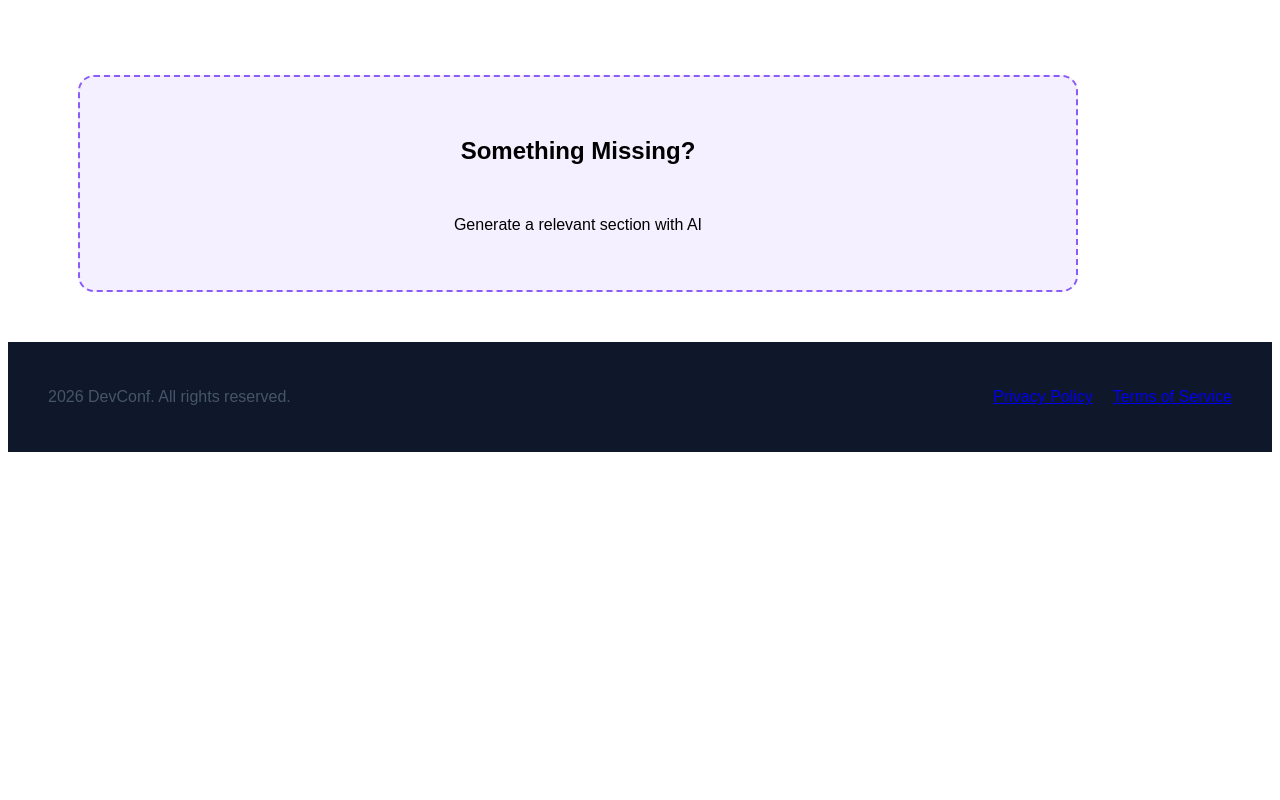
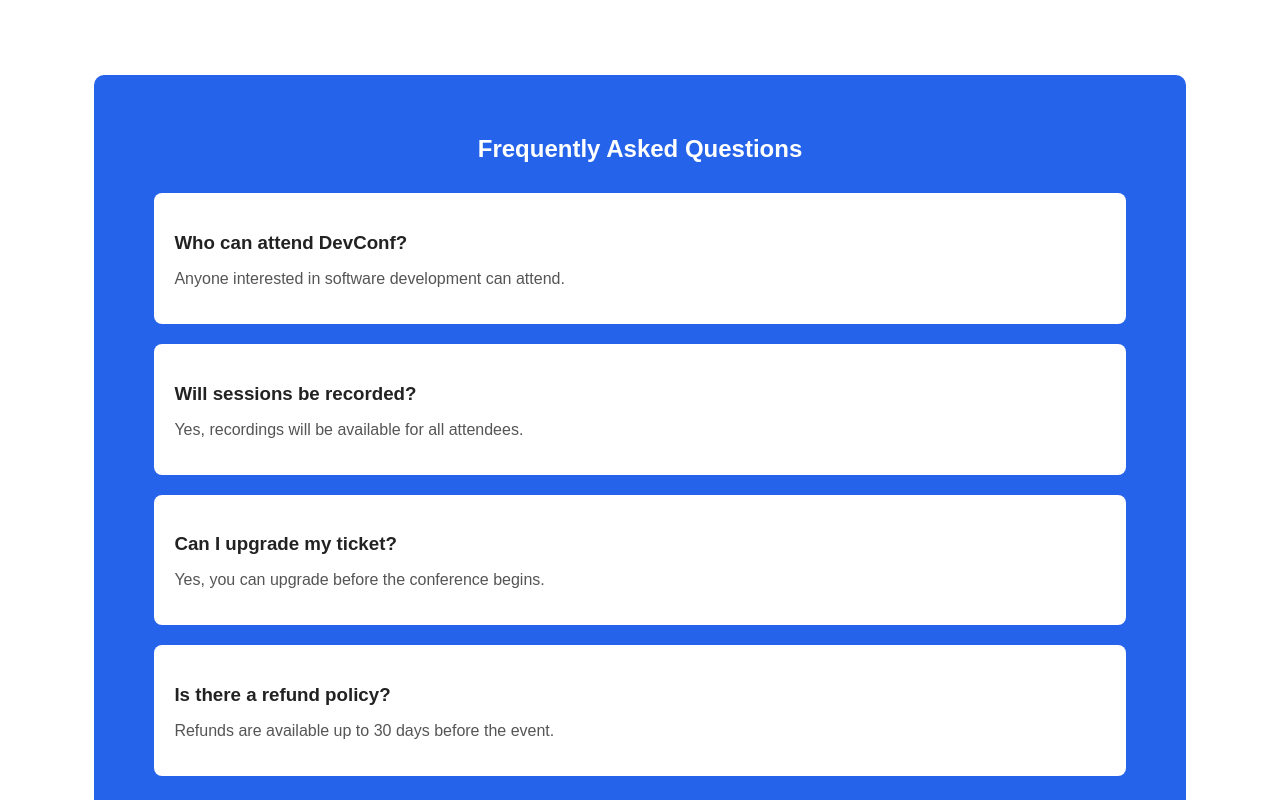
Before and after one commit to rayhanurislam659-dotcom/Assignment-01-Rayhanur, a plain HTML site: page index.html in a window 1280 px wide. Shown: the part 2980-3780 px from the top of the page. Before the commit the page ends 3440 px from the top, so only its background shows below. Drawn offline with Linux system fonts and the light colour scheme.

Commit message:
Six commit

```diff
--- a/index.html
+++ b/index.html
@@ -89,8 +89,8 @@
                 <button class=" Button Button-color">Get Standard</button>
             </div>
             <div class="background color">
-            <div class="price-card">
-                <p>PRO</p>
+            <div class="price-cardpro">
+                <p style="color: rgb(34, 34, 206);">PRO</p>
                 <h1 class="price">$749</h1>
                 <p>per person</p>
                 <ul>
@@ -120,12 +120,33 @@
             </div>
         </div>
 </section>
-<div class="ai-place-container">
-    <div class="ai-place">
-        <h2>Something Missing?</h2>
-        <p>Generate a relevant section with AI</p>
+
+<!-- AI -->
+ <section class="faq">
+
+    <h2>Frequently Asked Questions</h2>
+
+    <div class="box">
+        <h3>Who can attend DevConf?</h3>
+        <p>Anyone interested in software development can attend.</p>
     </div>
-</div>
+
+    <div class="box">
+        <h3>Will sessions be recorded?</h3>
+        <p>Yes, recordings will be available for all attendees.</p>
+    </div>
+
+    <div class="box">
+        <h3>Can I upgrade my ticket?</h3>
+        <p>Yes, you can upgrade before the conference begins.</p>
+    </div>
+
+    <div class="box">
+        <h3>Is there a refund policy?</h3>
+        <p>Refunds are available up to 30 days before the event.</p>
+    </div>
+
+</section>
 <footer class="footer">
     <div class="footer-container">
         <p>2026 DevConf. All rights reserved.</p>
--- a/style.css
+++ b/style.css
@@ -1,8 +1,8 @@
-/* .{
+.{
     margin: 0;
     padding: 0;
     box-sizing: border-box;
-} */
+}
 body{
     font-family: Arial,sans-serif;
 }
@@ -130,6 +130,20 @@
     flex-direction: column;
     padding: 40px 30px;
 }
+
+.price-cardpro{
+
+ background-color:rgb(12, 12, 50);
+    border: 1px solid #e5e7eb;
+    text-align: left;
+    display: flex;
+    flex-direction: column;
+    padding: 40px 30px;
+    color: white;
+
+
+
+}
 .background color{
     background-color: #2757ff;
 }
@@ -159,25 +173,37 @@
     border: 1px solid #1f2937;
     color: #1f2937;
 }
-.ai-place-container{
-    max-width: 1000px;
-    margin: 50px;
-    padding: 0 20px;
+
+
+.faq{
+    width:80%;
+    margin:80px auto;
+    padding:40px;
+    background:#2563eb;
+    border-radius:10px;
+    text-align:center;
 }
-.ai-place{
-    background-color: #f5f0ff;
-    border: 2px dashed#8b5cf6;
-    background-color: #f5f0ff;
-    border: 2px dashed #8b5cf6;
-    border-radius: 16px;
-    padding: 40px 100px;
-    text-align: center;
-    display: flex;
-    flex-direction: column;
-    justify-content: center;
-    align-items: center;
-    gap: 15px;
-    /* transition: background-color 0.2s ease; */
+
+.faq h2{
+    color:white;
+    margin-bottom:30px;
+}
+
+.box{
+    background:white;
+    margin:20px;
+    padding:20px;
+    border-radius:8px;
+    text-align:left;
+}
+
+.box h3{
+    color:#222;
+    margin-bottom:10px;
+}
+
+.box p{
+    color:#555;
 }
 .footer{
     font-family: Arial, sans-serif;
```
